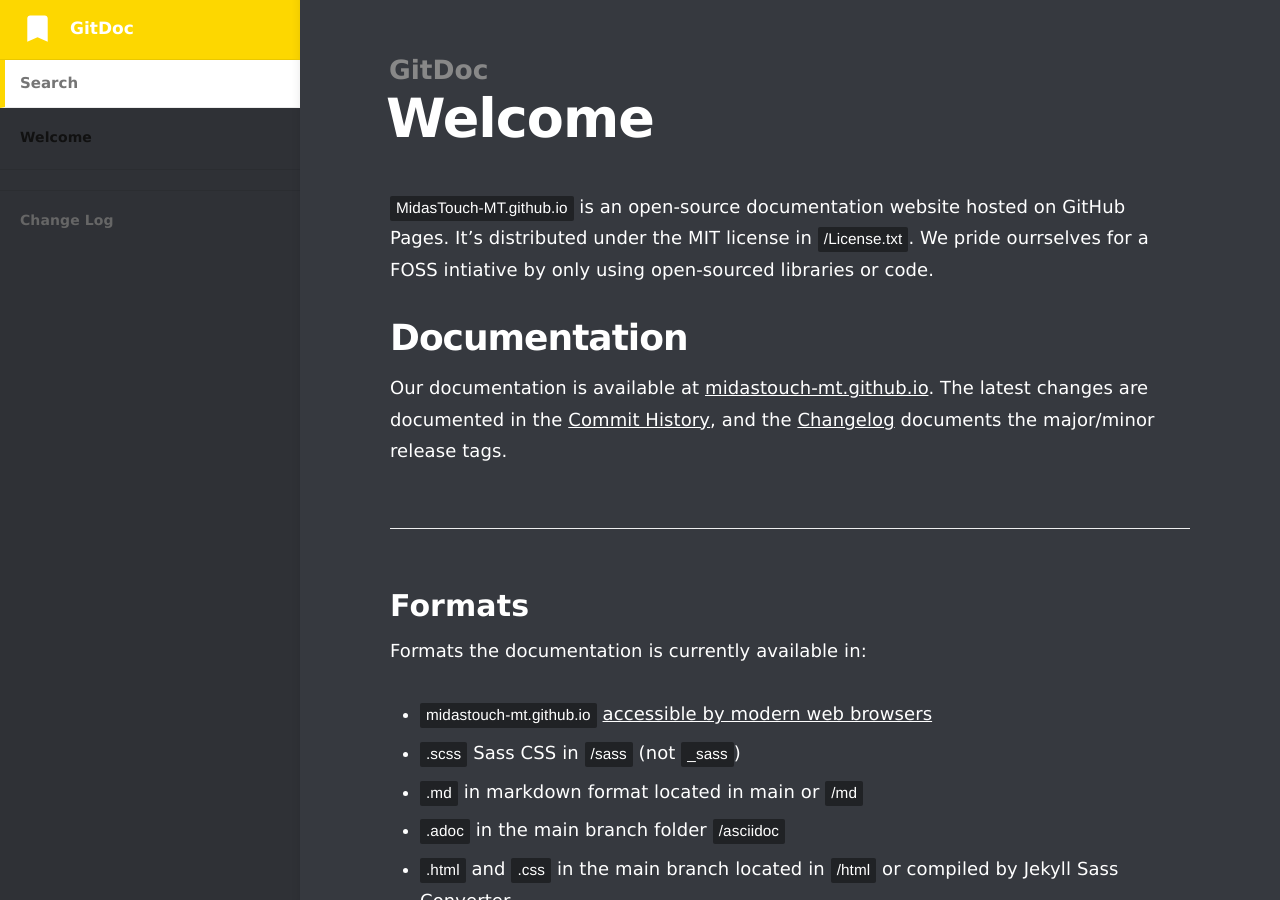
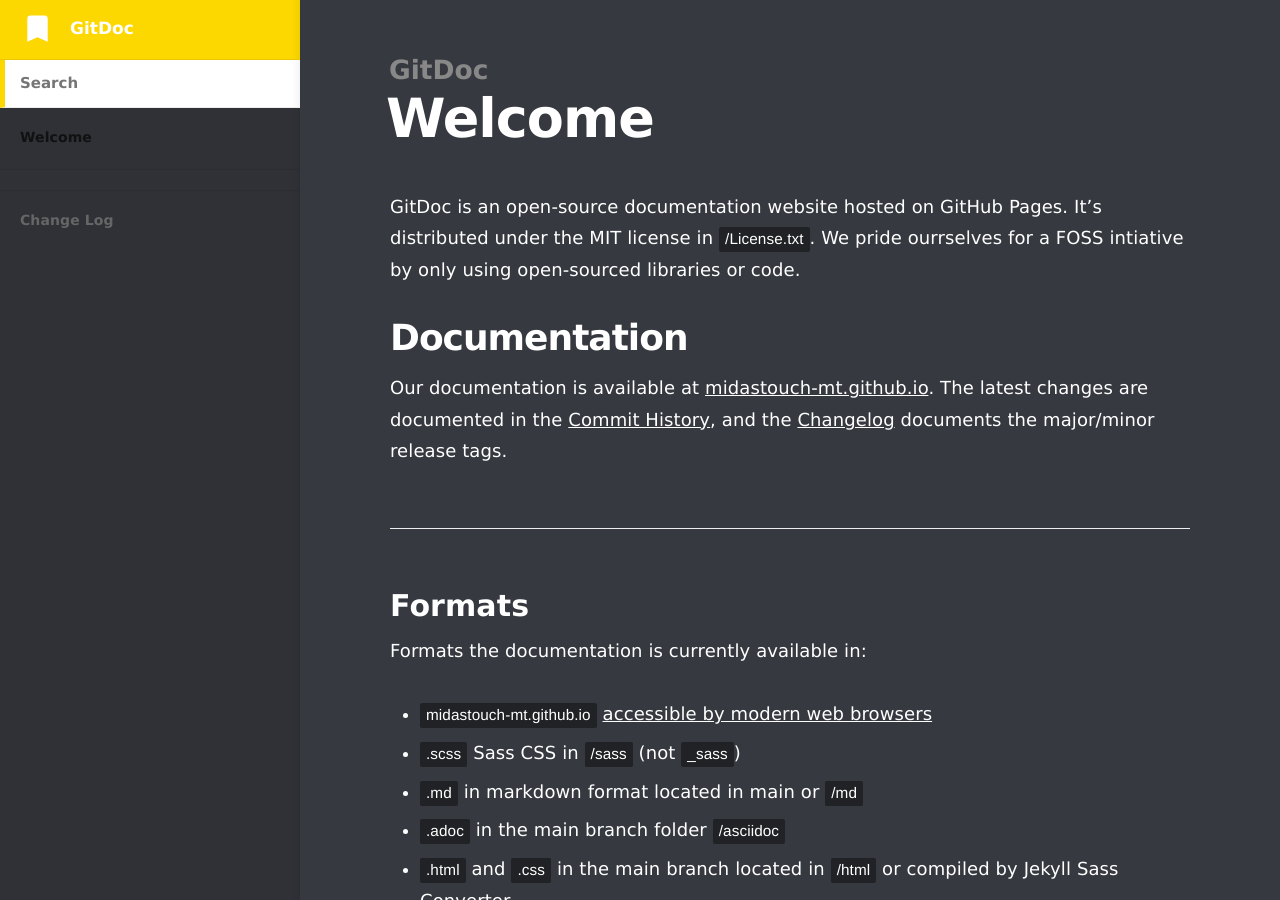
Before and after one commit to MidasTouch-MT/MidasTouch-MT.github.io, a Jekyll site: the page built from index.md, in a window 1280 px wide and 900 px high. Built offline with Jekyll 4.4.1, drawn with Linux system fonts in a browser that asks for light colours.

Commit message:
changed name
changed midastouch-mt.github.io to gitdoc

```diff
--- a/index.md
+++ b/index.md
@@ -2,7 +2,7 @@
 title: Welcome
 ---
 
-`MidasTouch-MT.github.io` is an open-source documentation website hosted on GitHub Pages. It's distributed under the MIT license in `/License.txt`. We pride ourrselves for a FOSS intiative by only using open-sourced libraries or code.
+GitDoc is an open-source documentation website hosted on GitHub Pages. It's distributed under the MIT license in `/License.txt`. We pride ourrselves for a FOSS intiative by only using open-sourced libraries or code.
 
 ## Documentation
 Our documentation is available at [midastouch-mt.github.io](https://midas-touch.github.io). The latest changes are documented in the [Commit History](https://github.com/MidasTouch-MT/MidasTouch-MT.github.io/commit), and the [Changelog](https://midastouch-mt.github.io/changelog) documents the major/minor release tags.
```
